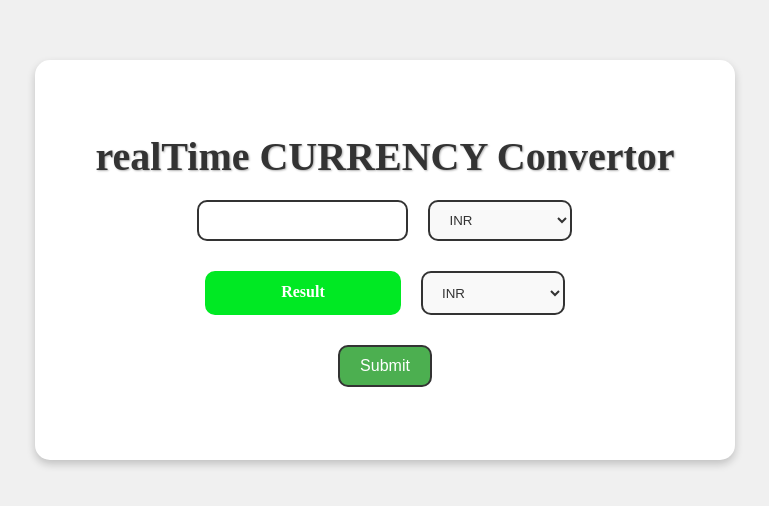
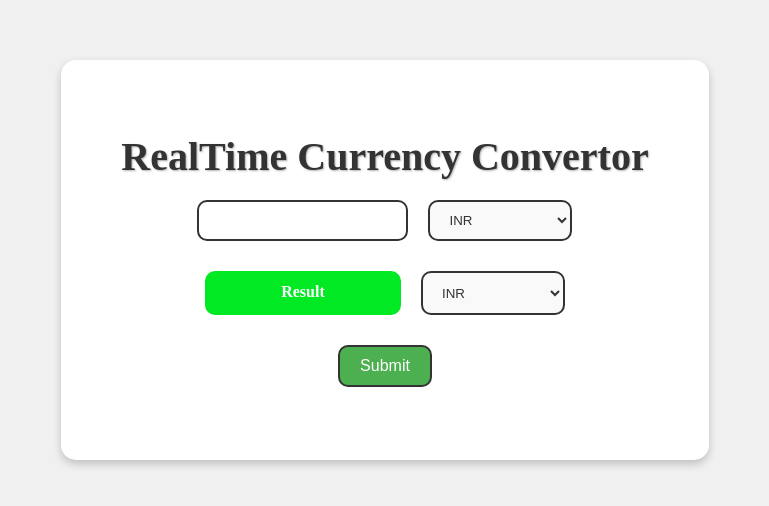
Before and after one commit to Subhamoy-sarkar/Currency_Convertor, a plain HTML site: page index.html in a window 1280 px wide. Shown: the part 140-646 px from the top of the page, without its empty margins (255-1024 px from the left). Drawn offline with Linux system fonts and the light colour scheme.

Commit message:
Update index.html

```diff
--- a/index.html
+++ b/index.html
@@ -10,7 +10,7 @@
     <div id="main">
         <form action="" id="conv" onsubmit="convert();return false">
 
-            <label for="temp" id="headline">realTime CURRENCY Convertor </label>
+            <label for="temp" id="headline">RealTime Currency Convertor </label>
             <div id="main2">
                 <input type="number" name="temp" id="temp">
                 <select name="temp_diff" class="options" id="options1">
```
